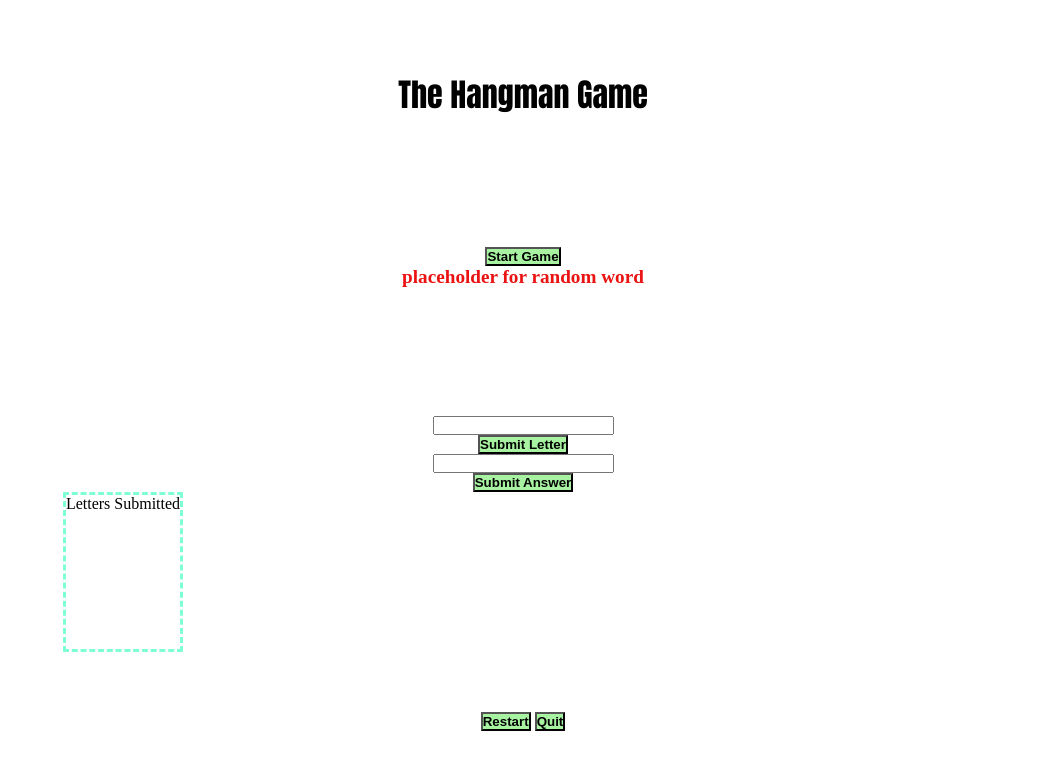
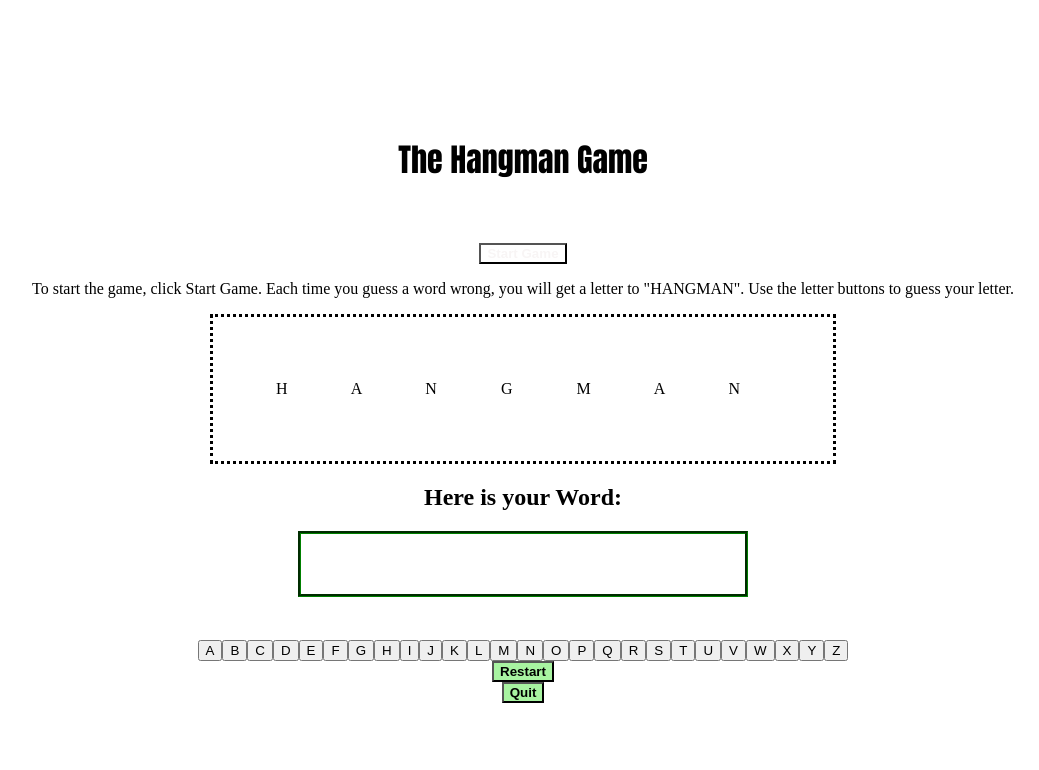
Before and after one commit to smith-test/hangman-game, a website: page index.html in a window 1280 px wide. Both pictures are taken after a click on the button "Start Game". Shown: the whole page, without its empty margins (117-1156 px from the left). Drawn offline with Linux system fonts and the light colour scheme.

Commit message:
restarted with keyboard buttons now

```diff
--- a/css/style.css
+++ b/css/style.css
@@ -1,45 +1,38 @@
 .flex-center {
     display: flex;
+    flex-direction: column;
     align-items: center;
     justify-content: center;
   }
 
   .hangManIndicator {
-    background-color: yellow;
+    letter-spacing: 30px;
+    padding: 5%;
+    border-style: dotted;
    }
    .letter {
     color: white
    }
 
-   body {
-    height: 100vh;
-    flex-direction: column;
-    display: grid;
-    grid-template-rows: 1fr 1fr;
-   }
-
    h1 {
     font-family: Impact, Haettenschweiler;
     font-size: xx-large;
-    padding-bottom: 10%;
+    padding-bottom: 3%;
    }
 
-   h2 {
+   h3 {
     color:blue
    }
 
+   .randomWordBorder {
+    border-style: groove;
+    border-color: green;
+   }
    .randomWord {
-     word-spacing: 3%;
-     font-size: larger;
-     color: #eb1212;
-     border-color: blue
-   }
+    letter-spacing: 40px;
+    font-size: larger;
+    color: white;
 
-  h4 {
-    font-family: arial;
-    font-size: xx-large;
-    padding-bottom: 10%;
-    color: black
    }
 
    .buttons {
@@ -48,17 +41,23 @@
     font-weight: 800;
  }
 
-   .submittedLetters {
-    display: grid;
-    height: 20vh;
-    border-color: aquamarine;
-    border-style: dashed;
-    margin-right: 800px;
-    margin-bottom: 60px;
+   .keyboard {
+    display: flex;
+    border-color: rgb(68, 219, 169);
+    border-style: solid
+    margin-center: 30px;
+
   }
+  .wrong {
+    background-color: red;
+  }
+  body {
+    height: 100vh;
+    flex-direction: column;
+    flex-wrap: wrap;
+    }
 
-  * {
-    box-sizing: border-box;
-    margin: 0;
-    padding: 0;
-  }
+   .startClicked {
+      background-color: white;
+      color: #f8f5f5;
+    }
--- a/index.html
+++ b/index.html
@@ -10,21 +10,51 @@
 <body class="flex-center">
     <h1>The Hangman Game</h1>
     <button id="startButton" class="buttons">Start Game</button>
-
+    <p>To start the game, click Start Game.  Each time you guess a word wrong, you
+        will get a letter to "HANGMAN".  Use the letter buttons to guess your letter.
+    </p>
     <div class="hangManIndicator" id="hangman">
+    <span>H</span>
+    <span>A</span>
+    <span>N</span>
+    <span>G</span>
+    <span>M</span>
+    <span>A</span>
+    <span>N</span>
     </div>
-    <h3 class="randomWord" >placeholder for random word</h3>
-    <h4 class="message-header"></h4>
-    <input id="nextLetter" class="input" title="letter" maxlength="1">
-    <button  class="buttons" id="submitLetter">Submit Letter</button>
-     <input id="finalAnswer" class="input" title="answer">
-     <button class="buttons"  id="submitAnswer">Submit Answer</button>
+    <h2>Here is your Word: </h2>
+    <div class="randomWordBorder">
+    <h3 class="randomWord"></h2>
     </div>
-    <div class="submittedLetters" name="Letters Submitted">
-       Letters Submitted
-        <ul id="letters"></ul>
-    </div>
-    <div id="gameStatus">
+    <h4 class="message-header"></h3>
+    <div class="keyboard" >
+       <button >A</button>
+       <button >B</button>
+       <button >C</button>
+       <button >D</button>
+       <button >E</button>
+       <button >F</button>
+       <button >G</button>
+       <button >H</button>
+       <button >I</button>
+       <button >J</button>
+       <button >K</button>
+       <button >L</button>
+       <button >M</button>
+       <button >N</button>
+       <button >O</button>
+       <button >P</button>
+       <button >Q</button>
+       <button >R</button>
+       <button >S</button>
+       <button >T</button>
+       <button >U</button>
+       <button >V</button>
+       <button >W</button>
+       <button >X</button>
+       <button >Y</button>
+       <button >Z</button>
+      </div>
         <button class="buttons" id="restartGame">Restart</button>
         <button class="buttons" id="quitGame">Quit</button>
     </div>
--- a/js/main.js
+++ b/js/main.js
@@ -3,104 +3,71 @@
 
 /**----Cached Elements---- */
 const startButtonEl = document.getElementById('startButton'); //variable for my Start Game button
-const submitLetterEl = document.getElementById('submitLetter');
-const submitAnswerEl = document.getElementById('submitAnswer');
 const restartEl = document.getElementById('restartGame');
-const quitGame = document.getElementById('quitGame');
+const quit = document.getElementById('quitGame');
 const hangmanStatus = document.getElementById('hangman');
 
 startButtonEl.addEventListener('click', handleStart);  //event listener for my Start Game button
-submitLetterEl.addEventListener('click', submittedLetter);
-submitAnswerEl.addEventListener('click', submittedAnswer);
 restartEl.addEventListener('click', restartGame);
-quitGame.addEventListener('click', quitGame);
+quit.addEventListener('click', quitGame);
 
 
 /**-------State----------- */
-const hangman = "HANGMAN"
-let hangmanIndicator = [
-    [''], [''], [''], [''], [''], [''], [''],
-];
-hangmanIndicator = hangman.split('');
-
-
-let myGuess = document.getElementById('nextLetter').value;
-let finalAnswer = document.getElementById('finalAnswer').value
-let message
+let wrongGuesses = 0;
+let message;
 
 
 /**------------Random Word------------- */
 //Below is where the random word will be broken out into Array
 let arr = []
-const randomWord = "Sunflower"
-//arr += randomWord
-arr = randomWord.split("");
+const randomWord = ("Sunflower")
+arr += randomWord.replace(',' , '');
+//arr = randomWord.split('').replace(',' , '');
 
 /**===Message----- */
-message = ("Welcome to Hangman!  Please enter your next guess.")
-let displayMessage = document.getElementsByTagName('h4').textContent = message
-
-/**---Letters Submitted---- */
-let usedLetters = []   //created the array for letters submtted
-usedLetters.push(myGuess);  //update the array with user's guesses
+message = ("Welcome to Hangman!")
+let displayMessage = document.getElementsByTagName('h3').textContent = message
 
 
 /*--------------Logic---------- */
-main ()
+init ()
 
 
-function main () {
+function init () {
+    console.log(message);
 
-  // while (myGuess == hangmanIndicator) {
-        console.log(`${myGuess} is correct`);
-    }
-  //  if
-
-    console.log(`${myGuess} is incorrect`);
-   // renderGame();
-};
-
-
-function renderGame() {
-    //this will start the game and present the Title and Start button
-    updateHangmanIndicator();
-    console.log(`${usedLetters} blah blah`);
-}
+   };
 
 //function to handle when user clicks Start Game
 function handleStart() {
+    document.getElementById('startButton').classList.add("startClicked");
     console.log("User clicked Start");
-    renderGame();
+    showRandomWord();
 }
 
-function submittedLetter() {
-    let myGuess = document.getElementById('nextLetter').value;
-    if(myGuess !== usedLetters) {
-        updateLettersSubmitted();
-    }else
-    console.log('you aleady guessed that');
-    updateLettersSubmitted();
+function showRandomWord() {
+    console.log(arr);
+    document.querySelector('.randomWord').innerHTML = arr;
+}
+
+
+function updateHangmanIndicator(){
+
+    document.getElementById('hangman').getElementsByTagName('span')[wrongGuesses - 1].classList.add("wrong");
+    console.log(hangmanStatus);
 
 }
 
-function submittedAnswer() {
-    if (finalAnswer === randomWord) {
-        //congrats you got it right displayed
-        //fill in answer array
-    }
-}
-function updateLettersSubmitted() {
-    let usedLetterUl = document.getElementById('letters');
-    if (myGuess !== usedLetters) {
-        //add myGuess to Letters Submitted Box
-        usedLetterUl = usedLetters;
-        console.log(usedLetters);
-    }else
-    message = (`You have already guessed ${myguess}. Please guess another letter`);
+function quitGame(){
+    message = ("Welcome to Hangman")
+    //reset HangMan
+    //remove random word (if needed)
+    location.reload();  //this refreshes the browser
+
 }
 
-function updateHangmanIndicator(){
-    hangmanStatus.innerText = hangman;
-    console.log(hangmanStatus);
-
-}
+function restartGame() {
+    console.log("restart the game");
+    location.reload();
+    init;
+};
```
